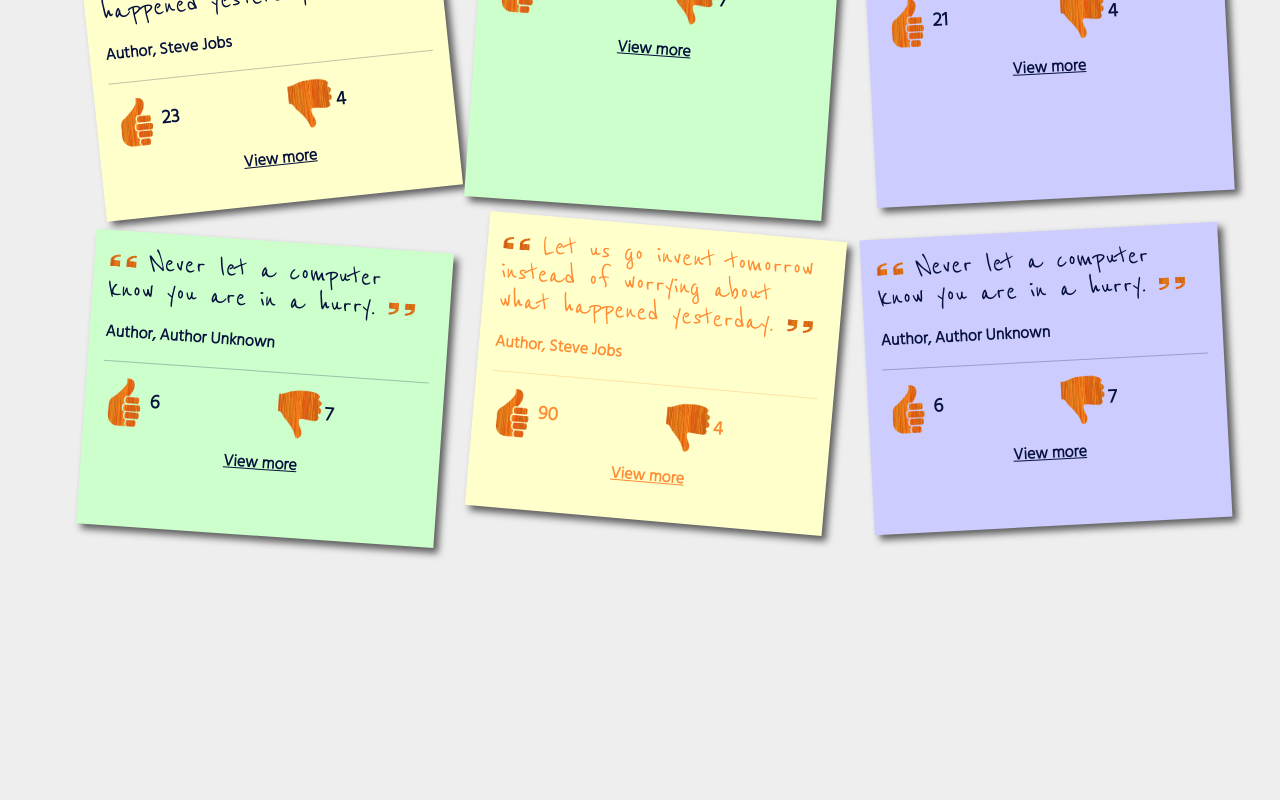
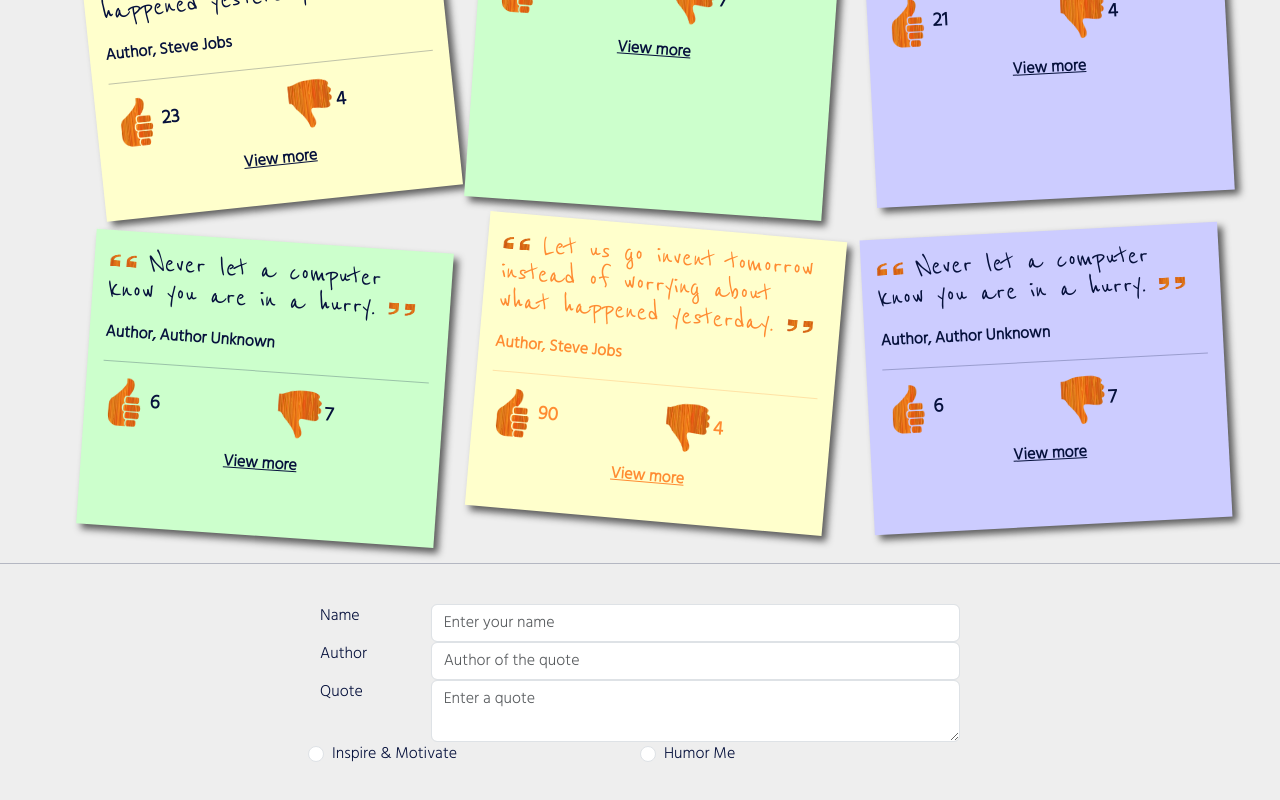
Before and after one commit to emmakamau/TechieQuotes, an Angular app: page / in a window 1280 px wide. Shown: the part 322-1122 px from the top of the page. Before the commit the page ends 885 px from the top, so only its background shows below. Built offline with nearby package versions, Linux system fonts and the light colour scheme; a web font is replaced by a local one.

Commit message:
Create form schema

```diff
--- a/src/app/quote-form/quote-form.component.css
+++ b/src/app/quote-form/quote-form.component.css
@@ -0,0 +1,4 @@
+.add-quote-form{
+    width: 50%;
+    margin: 5vh auto;
+}
--- a/src/app/quote-form/quote-form.component.html
+++ b/src/app/quote-form/quote-form.component.html
@@ -1 +1,35 @@
-<p>quote-form works!</p>
+<hr>
+<div class="add-quote-form">
+    <form action="">
+        <div class="row">
+            <div class="col-2"><label for="upLoadedBy">Name</label></div>
+            <div class="col-10">
+                <input type="text" class="form-control" id="upLoadedBy" placeholder="Enter your name">
+            </div>
+        </div>
+        <div class="row">
+            <div class="col-2"><label for="author">Author</label></div>
+            <div class="col-10">
+                <input type="text" class="form-control" id="author" placeholder="Author of the quote">
+            </div>
+        </div>
+        <div class="row">
+            <div class="col-2"><label for="quote">Quote</label></div>
+            <div class="col-10">
+                <textarea type="text" class="form-control" id="quote" placeholder="Enter a quote"></textarea>
+            </div>
+        </div>
+        <div class="row">
+            <div class="form-check col">
+                <input class="form-check-input" type="radio" name="inspire" id="inspire"
+                    value="Inspire & Motivate">
+                <label class="form-check-label" for="inspire">Inspire & Motivate</label>
+            </div>
+            <div class="form-check col">
+                <input class="form-check-input" type="radio" name="humor" id="humor"
+                    value="Humor Me">
+                <label class="form-check-label" for="humor">Humor Me</label>
+            </div>
+        </div>
+    </form>
+</div>
--- a/src/app/quote/quote.component.html
+++ b/src/app/quote/quote.component.html
@@ -1,22 +1,29 @@
 <!-- Navbar -->
 <app-navbar></app-navbar>
 
-<!-- Popular Quotes -->
+<!-- Quotes Display -->
 <div class="">
     <h1 class="main-heading">TechieQuotes</h1>
 </div>
 <div class="quote-display">
     <ul>
+        <!-- Loop through the array of quotes -->
         <li *ngFor="let quote of quotes, let i = index">
+            <!-- Check quote with the highest up votes i.e popular -->
             <div *ngIf="quote.upVote == highest; then popular else other"></div>
+            <!-- Display popular quote -->
             <ng-template #popular>
                 <div appQuoteHighlight>
                     <p class="quote-show">
-                        <span><img src="./assets/Images/social-icons/double-quote-serif-left-xl.png"
-                                class="double-quote"></span>
+                        <span>
+                            <img src="./assets/Images/social-icons/double-quote-serif-left-xl.png"
+                                class="double-quote">
+                        </span>
                         {{quote.quote}}
-                        <span><img src="./assets/Images/social-icons/double-quote-serif-right-xl.png"
-                                class="double-quote"></span>
+                        <span>
+                            <img src="./assets/Images/social-icons/double-quote-serif-right-xl.png"
+                                class="double-quote">
+                        </span>
                     </p>
                     <p class="quote-author">Author, {{quote.author}}</p>
                     <hr>
@@ -34,10 +41,13 @@
                     </div>
                     <p class="view-more" (click)='toggleDetails(i)'>View more</p>
                     <div *ngIf='quote.showDescription'>
-                        <app-quote-detail [quote]="quote" (isComplete)='deleteQuote($event,i)'></app-quote-detail>
+                        <app-quote-detail [quote]="quote" (isComplete)='deleteQuote($event,i)'>
+                        </app-quote-detail>
                     </div>
                 </div>
             </ng-template>
+
+            <!-- Display the rest of the quotes -->
             <ng-template #other>
                 <p class="quote-show">
                     <span><img src="./assets/Images/social-icons/double-quote-serif-left-xl.png"
@@ -70,5 +80,6 @@
 </div>
 
 <!-- Add Quote Form -->
+<app-quote-form></app-quote-form>
 
 <!-- Footer -->
```
